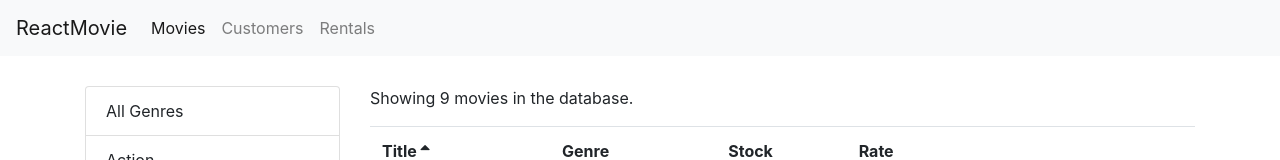
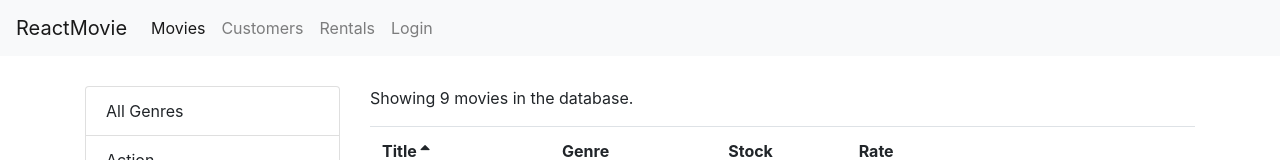
Before and after one commit to cmburch/javascriptBasic1, a React (Create React App) app: page /movies in a window 1280 px wide. Shown: the top 160 px of the page. Built offline with nearby package versions, Linux system fonts and the light colour scheme.

Commit message:
created the initial login form

```diff
--- a/src/App.js
+++ b/src/App.js
@@ -6,6 +6,7 @@
 import Rentals from "./components/rentals";
 import NotFound from "./components/notFound";
 import NavBar from './components/navBar';
+import LoginForm from './components/loginForm';
 
 import './App.css';
 function App() {
@@ -14,6 +15,7 @@
       <NavBar />
       <main className="container">
         <Switch>
+          <Route path="/login" component={LoginForm} />
           <Route path="/movies/:id" component={MovieForm} />
           <Route path="/movies" component={Movies} />
           <Route path="/customers" component={Customers} />
--- /dev/null
+++ b/src/components/loginForm.jsx
@@ -0,0 +1,22 @@
+import React, { Component } from 'react';
+ class loginForm extends Component {
+  render() {
+    return (
+      <div>
+        <h1>Login</h1>
+        <form action="">
+          <div className="form-group">
+            <label htmlFor="username">Username</label>
+            <input id='username' type="text" className="form-control" />
+          </div>
+          <div className="form-group">
+            <label htmlFor="password">Password</label>
+            <input id='password' type="text" className="form-control" />
+          </div>
+          <button className="btn btn-primary">Login</button>
+        </form>
+      </div>
+    );
+  }
+}
+export default loginForm;
--- a/src/components/navBar.jsx
+++ b/src/components/navBar.jsx
@@ -29,6 +29,9 @@
             <NavLink className="nav-item nav-link" to="/rentals">
               Rentals
             </NavLink>
+            <NavLink className="nav-item nav-link" to="/login">
+              Login
+            </NavLink>
           </div>
         </div>
       </nav>
```
